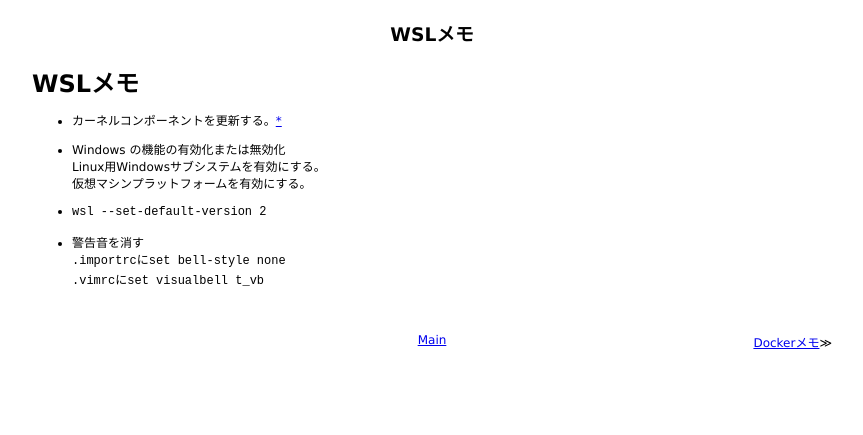
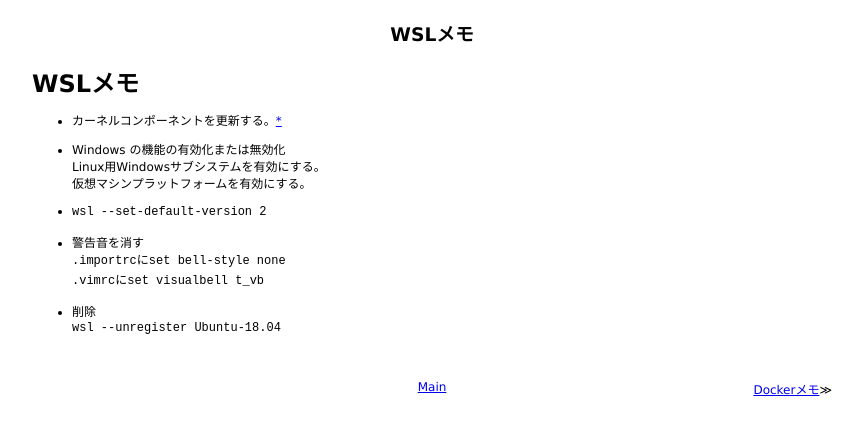
Before and after one commit to 38elements/38elements.github.com, a Jekyll site: the page built from _posts/2022-3-21-wsl.md, in a window 1280 px wide. Shown: the top 435 px of the page, without its empty margins (208-1071 px from the left). Built offline with Jekyll 4.4.1, drawn with Linux system fonts in a browser that asks for light colours.

Commit message:
Update 2022-3-21-wsl.md

```diff
--- a/_posts/2022-3-21-wsl.md
+++ b/_posts/2022-3-21-wsl.md
@@ -16,3 +16,6 @@ Linux用Windowsサブシステムを有効にする。
 * 警告音を消す
 `.importrc`に`set bell-style none`
 `.vimrc`に`set visualbell t_vb`
+
+* 削除
+`wsl --unregister Ubuntu-18.04`
```
